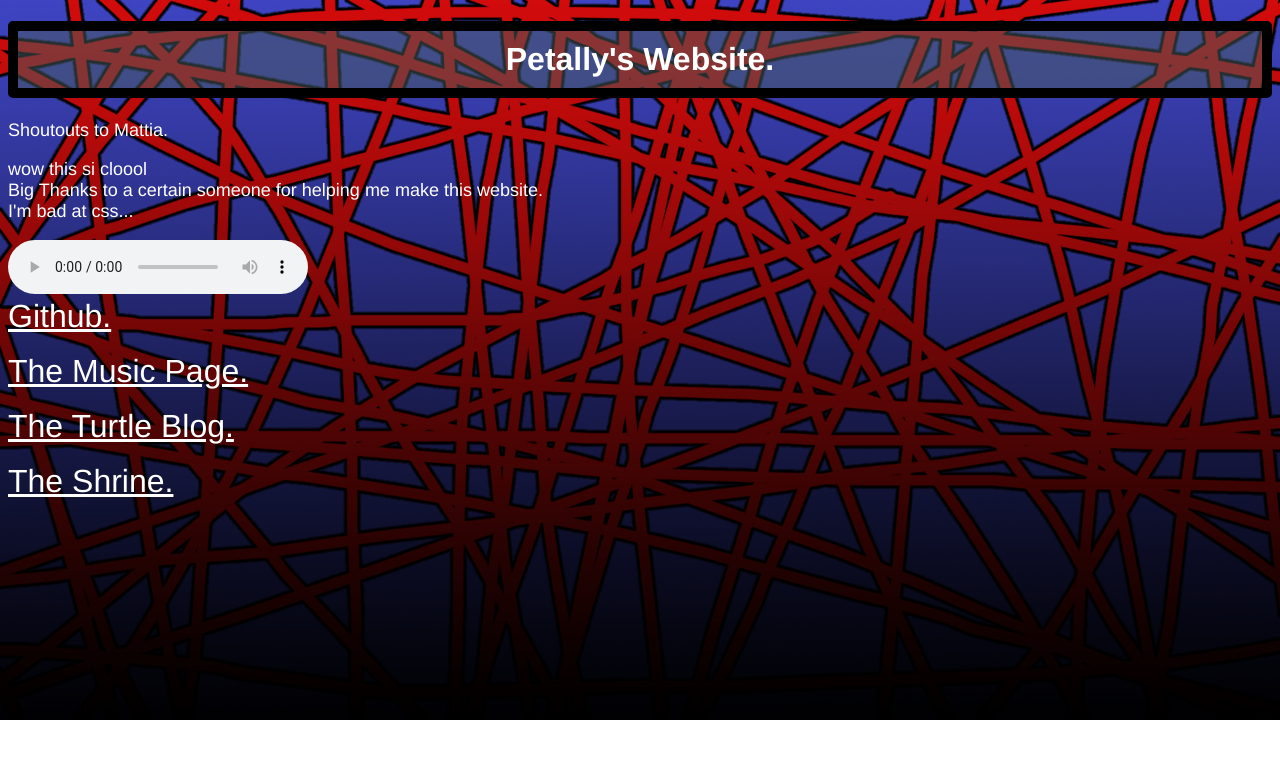
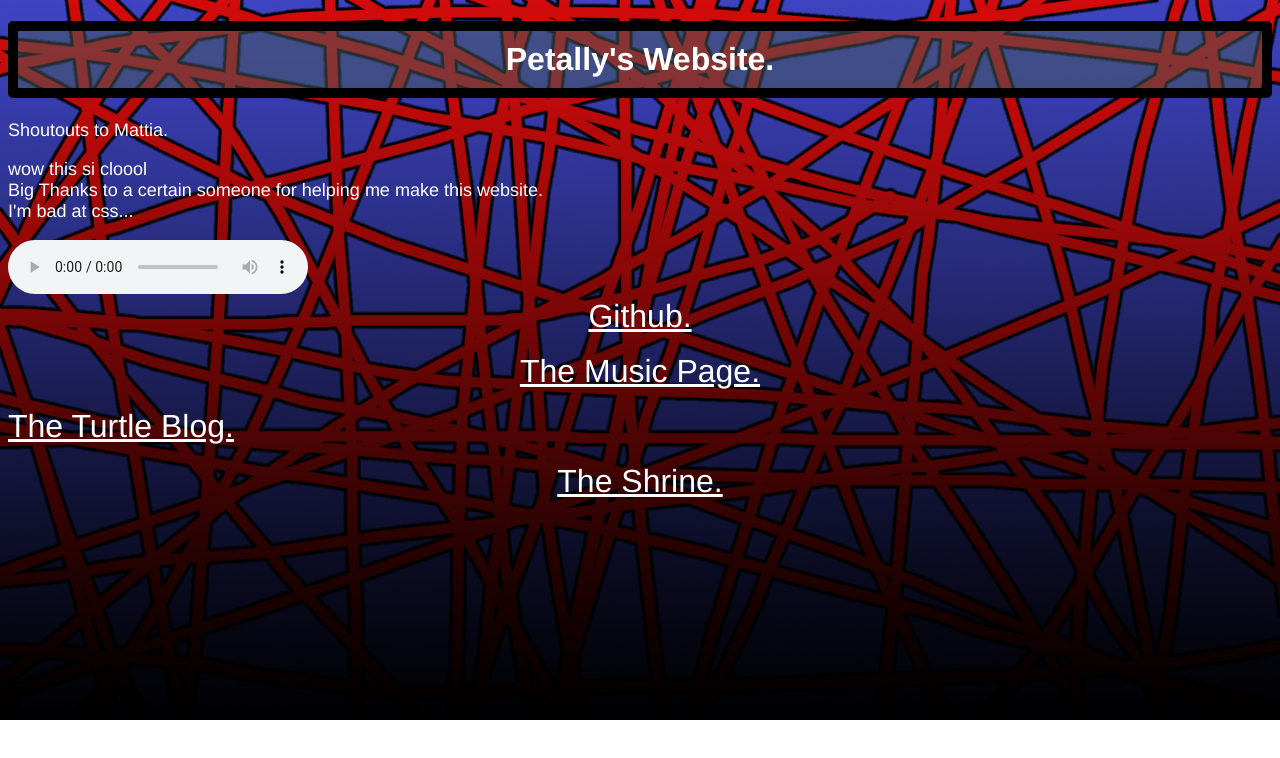
Before and after one commit to Petally/Petally.github.io, a plain HTML site: page index.html in a window 1280 px wide. Drawn offline with Linux system fonts and the light colour scheme.

Commit message:
Update style.css

```diff
--- a/style.css
+++ b/style.css
@@ -50,8 +50,8 @@ a:hover {
 a:active {
     color: slateblue;
 }
-.GithubLink {display:block;text-align:center}
-.ShrineLink {display:block;text-align:center}
-.MusicLink {display:block;text-align:center}
-.TurtleLink {display:block;text-align:center bottom:0;
+#GithubLink {display:block;text-align:center}
+#ShrineLink {display:block;text-align:center}
+#MusicLink {display:block;text-align:center}
+#TurtleLink {display:block;text-align:center bottom:0;
     right:0; font-size: xx-small;}
```
